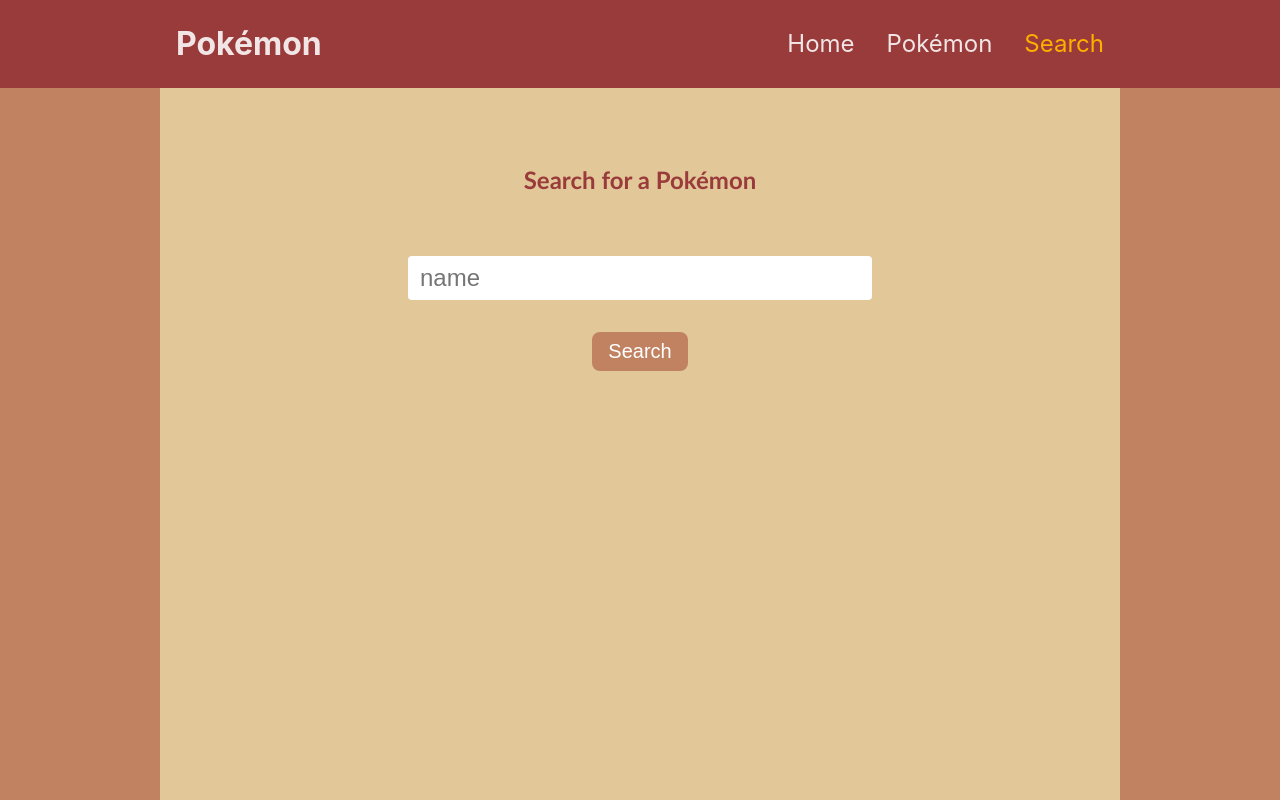
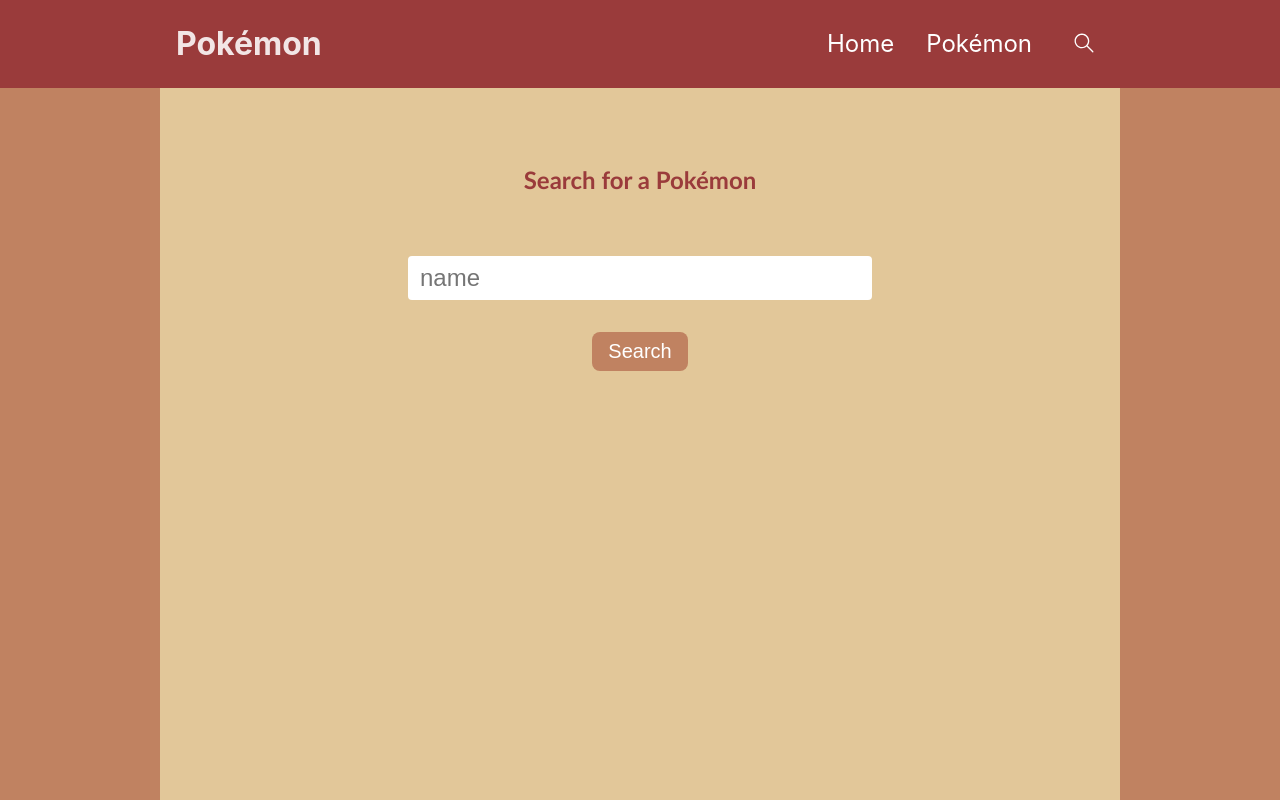
Before and after one commit to Dylanc55/pokemon-app, a React (Vite) app: page /search in a window 1280 px wide. Built offline with nearby package versions, Linux system fonts and the light colour scheme.

Commit message:
added initial search modal logic

```diff
--- a/index.html
+++ b/index.html
@@ -7,6 +7,7 @@
     <title>Pokémon</title>
   </head>
   <body>
+    <div id="modal"></div>
     <div id="root"></div>
     <script type="module" src="/src/main.jsx"></script>
   </body>
--- a/src/components/MainNavigation.jsx
+++ b/src/components/MainNavigation.jsx
@@ -1,8 +1,19 @@
 import { NavLink } from "react-router-dom";
+import { useDispatch } from "react-redux";
+
+import SearchIcon from "./SearchIcon";
+
+import { setModalIsVisible } from "../store/ui";
 
 import classes from "./MainNavigation.module.css";
 
 const MainNavigation = () => {
+  const dispatch = useDispatch();
+
+  function handleOpenModal() {
+    dispatch(setModalIsVisible(true));
+  }
+
   return (
     <header className={classes.header}>
       <nav className={classes.nav}>
@@ -32,14 +43,9 @@
           </li>
 
           <li>
-            <NavLink
-              to="/search"
-              className={({ isActive }) =>
-                isActive ? classes.active : undefined
-              }
-            >
-              Search
-            </NavLink>
+            <button className={classes.search} onClick={handleOpenModal}>
+              <SearchIcon />
+            </button>
           </li>
         </ul>
       </nav>
--- a/src/components/MainNavigation.module.css
+++ b/src/components/MainNavigation.module.css
@@ -23,15 +23,27 @@
   align-items: center;
   gap: 2rem;
 
-  a:hover {
-    color: #ffaf00;
+  a {
+    color: white;
     transition: color 300ms ease;
+
+    &:hover,
+    &.active {
+      color: #ffaf00;
+    }
   }
 }
 
-.active {
-  color: #ffaf00;
-  transition: color 300ms ease;
+.search {
+  width: 40px;
+  height: 40px;
+  background: transparent;
+  border-width: 0;
+  outline-width: 0;
+
+  &:hover {
+    cursor: pointer;
+  }
 }
 
 @media screen and (max-width: 480px) {
--- /dev/null
+++ b/src/components/PokemonSearch.jsx
@@ -0,0 +1,23 @@
+import { useDispatch, useSelector } from "react-redux";
+
+import Modal from "./UI/Modal";
+
+import { setModalIsVisible } from "../store/ui";
+
+const PokemonSearch = () => {
+  const dispatch = useDispatch();
+
+  const isModalVisible = useSelector((state) => state.ui.modalIsVisible);
+
+  function handleCloseModal() {
+    dispatch(setModalIsVisible(false));
+  }
+
+  return (
+    <Modal open={isModalVisible} onClose={handleCloseModal}>
+      Search
+    </Modal>
+  );
+};
+
+export default PokemonSearch;
--- /dev/null
+++ b/src/components/SearchIcon.jsx
@@ -0,0 +1,33 @@
+import { useState } from "react";
+import { useSelector } from "react-redux";
+
+const SearchIcon = () => {
+  const [isHover, setIsHover] = useState(false);
+  const isModalVisible = useSelector((state) => state.ui.modalIsVisible);
+
+  const handleMouseEnter = () => {
+    setIsHover(true);
+  };
+
+  const handleMouseLeave = () => {
+    setIsHover(false);
+  };
+
+  return (
+    <svg
+      xmlns="http://www.w3.org/2000/svg"
+      viewBox="0 0 101 101"
+      id="search"
+      onMouseEnter={handleMouseEnter}
+      onMouseLeave={handleMouseLeave}
+    >
+      <path
+        fill={isHover || isModalVisible ? "#ffaf00" : "white"}
+        style={{ transition: "fill 300ms ease" }}
+        d="M63.3 59.9c3.8-4.6 6.2-10.5 6.2-17 0-14.6-11.9-26.5-26.5-26.5S16.5 28.3 16.5 42.9 28.4 69.4 43 69.4c6.4 0 12.4-2.3 17-6.2l20.6 20.6c.5.5 1.1.7 1.7.7.6 0 1.2-.2 1.7-.7.9-.9.9-2.5 0-3.4L63.3 59.9zm-20.4 4.7c-12 0-21.7-9.7-21.7-21.7s9.7-21.7 21.7-21.7 21.7 9.7 21.7 21.7-9.7 21.7-21.7 21.7z"
+      ></path>
+    </svg>
+  );
+};
+
+export default SearchIcon;
--- /dev/null
+++ b/src/components/UI/Modal.jsx
@@ -0,0 +1,28 @@
+import { useEffect, useRef } from "react";
+import { createPortal } from "react-dom";
+
+import classes from "./Modal.module.css";
+
+const Modal = ({ children, open, className, onClose }) => {
+  const dialog = useRef();
+
+  let styles = classes.modal;
+  if (className) styles += " " + className;
+
+  useEffect(() => {
+    const modal = dialog.current;
+
+    if (open) modal.showModal();
+
+    return () => modal.close();
+  }, [open]);
+
+  return createPortal(
+    <dialog ref={dialog} className={styles} onClose={onClose}>
+      {children}
+    </dialog>,
+    document.querySelector("#modal")
+  );
+};
+
+export default Modal;
--- /dev/null
+++ b/src/components/UI/Modal.module.css
@@ -0,0 +1,14 @@
+.modal {
+  background-color: #e4ddd4;
+  border-radius: 6px;
+  border: none;
+  box-shadow: 0 2px 8px rgba(0, 0, 0, 0.6);
+  padding: 1rem;
+  width: 80%;
+  max-width: 40rem;
+  animation: fade-slide-up 0.3s ease-out forwards;
+}
+
+.modal::backdrop {
+  background-color: rgba(0, 0, 0, 0.55);
+}
--- a/src/pages/Root.jsx
+++ b/src/pages/Root.jsx
@@ -1,6 +1,7 @@
 import { Outlet } from "react-router-dom";
 
 import MainNavigation from "../components/MainNavigation";
+import PokemonSearch from "../components/PokemonSearch";
 
 const RootLayout = () => {
   return (
@@ -10,6 +11,7 @@
       <main>
         <Outlet />
       </main>
+      <PokemonSearch />
     </>
   );
 };
--- a/src/store/index.js
+++ b/src/store/index.js
@@ -1,9 +1,11 @@
 import { configureStore } from "@reduxjs/toolkit";
 
+import uiReducer from "./ui";
 import pokemonReducer from "./pokemon";
 
 const store = configureStore({
   reducer: {
+    ui: uiReducer,
     pokemon: pokemonReducer,
   },
 });
--- /dev/null
+++ b/src/store/ui.js
@@ -0,0 +1,17 @@
+import { createSlice } from "@reduxjs/toolkit";
+
+const uiSlice = createSlice({
+  name: "ui",
+  initialState: {
+    modalIsVisible: false,
+  },
+  reducers: {
+    setModalIsVisible: (state, { payload }) => {
+      state.modalIsVisible = payload;
+    },
+  },
+});
+
+export const { setModalIsVisible } = uiSlice.actions;
+
+export default uiSlice.reducer;
```
